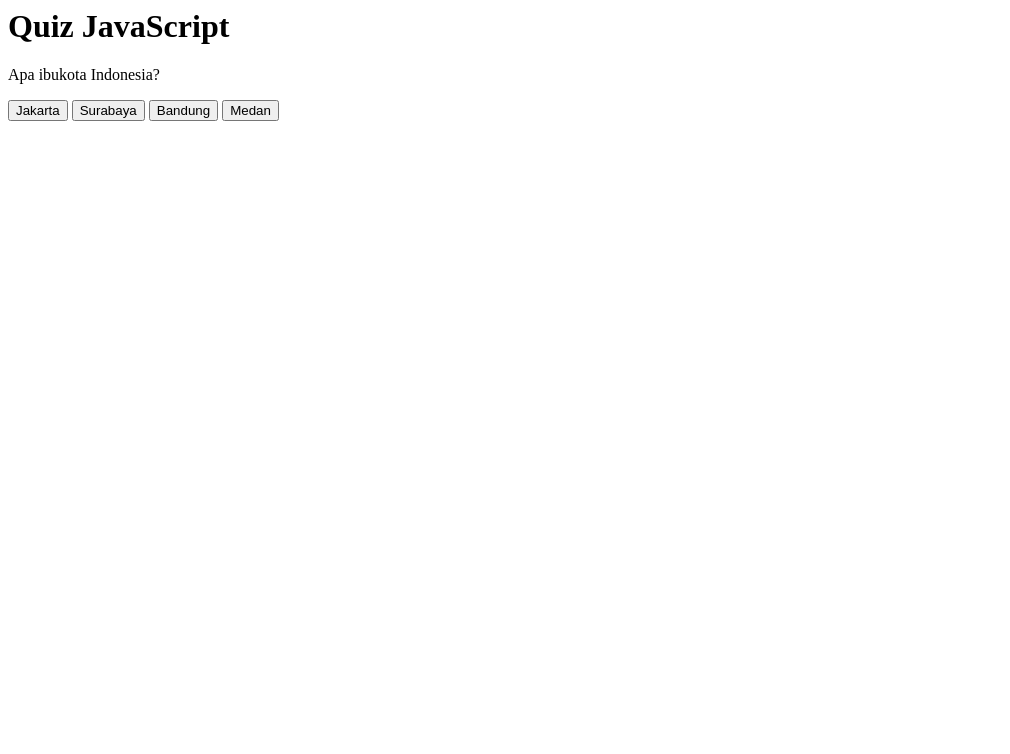
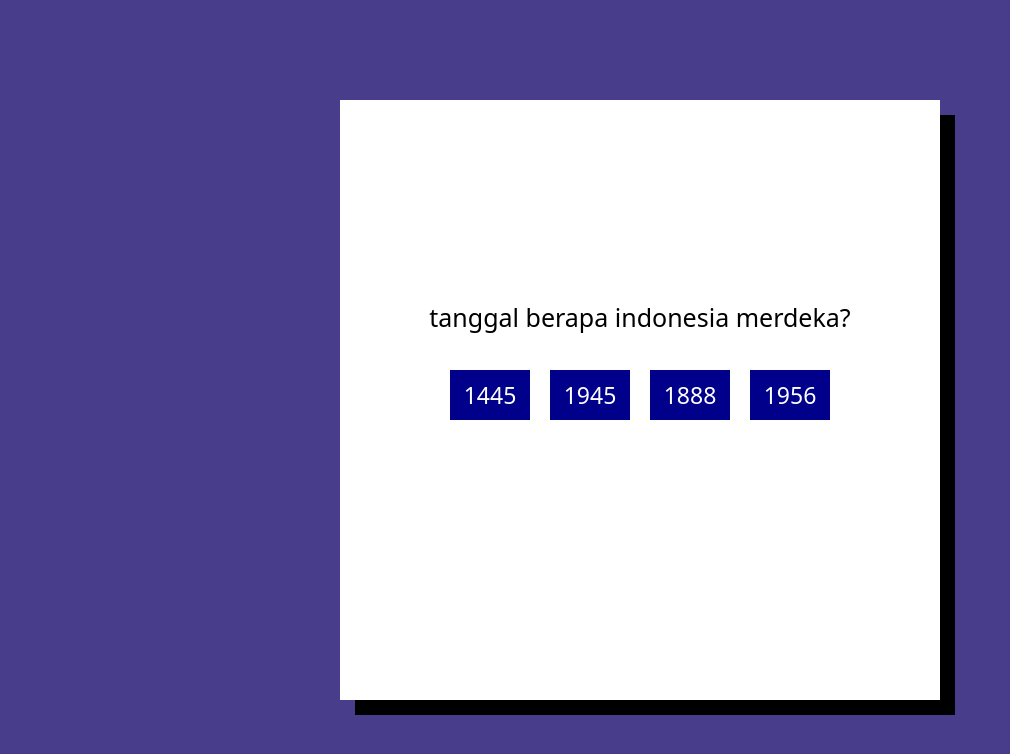
Before and after one commit to FauzanDafi/ProjectQuiz, a plain HTML site: page index.html in a window 1280 px wide. Shown: the whole page, without its empty margins (0-1010 px from the left). Drawn offline with Linux system fonts and the light colour scheme.

Commit message:
uplaod file quiz

```diff
--- a/index.html
+++ b/index.html
@@ -1,24 +1,25 @@
+<!DOCTYPE html>
 <html lang="en">
 
 <head>
     <meta charset="UTF-8">
     <meta name="viewport" content="width=device-width, initial-scale=1.0">
+    <link rel="stylesheet" href="style.css">
     <title>Document</title>
 </head>
 
 <body>
-    <h1>Quiz JavaScript</h1>
-    <div id="quiz-container">
-        <div id="question-container">
-            <p id="question-text"></p>
+    <div id="container1">
+        <div id="text-container1">
+            <p id="text1"></p>
         </div>
-        <div id="choices-container">
-            <button class="choice" onclick="checkAnswer(0)"></button>
-            <button class="choice" onclick="checkAnswer(1)"></button>
-            <button class="choice" onclick="checkAnswer(2)"></button>
-            <button class="choice" onclick="checkAnswer(3)"></button>
+        <div id="choice-container1">
+            <button class="choice1" onclick="checkAnswer(0)"></button>
+            <button class="choice1" onclick="checkAnswer(1)"></button>
+            <button class="choice1" onclick="checkAnswer(2)"></button>
+            <button class="choice1" onclick="checkAnswer(3)"></button>
         </div>
-        <p id="result"></p>
+        <p id="result1"></p>
     </div>
 
     <script src="script.js"></script>
--- a/script.js
+++ b/script.js
@@ -1,60 +1,66 @@
-const questions = [
+const questions1 = [
   {
-    question: "Apa ibukota Indonesia?",
-    choices: ["Jakarta", "Surabaya", "Bandung", "Medan"],
-    correctAnswer: 0,
+    question1: "tanggal berapa indonesia merdeka?",
+    answer: ["1445", "1945", "1888", "1956"],
+    currentAnser: 1,
   },
   {
-    question: "Berapakah hasil dari 2 + 2?",
-    choices: ["3", "4", "5", "6"],
-    correctAnswer: 1,
+    question1: "kapan fiat menormalisasikan dolar?",
+    answer: ["1445", "1945", "1881", "1972"],
+    currentAnser: 3,
   },
   {
-    question: "Siapa penemu teori relativitas?",
-    choices: [
-      "Isaac Newton",
-      "Albert Einstein",
-      "Stephen Hawking",
-      "Galileo Galilei",
-    ],
-    correctAnswer: 1,
+    question1: "mengapa penting sekarang belajar bahasa pemograman?",
+    answer: ["ikut tren", "menyesuaikan zaman", "kebutuhan", "semua benar"],
+    currentAnser: 3,
+  },
+  {
+    question1: "type data apa yang menyimpan sebuah nilai yang banyak?",
+    answer: ["aritmatika", "boolen", "variable", "array"],
+    currentAnser: 3,
+  },
+  {
+    question1: "type data apa yang menggunakan logika?",
+    answer: ["aritmatika", "array", "variable", "boolen"],
+    currentAnser: 3,
   },
 ];
 
-let currentQuestionIndex = 0;
-let score = 0;
+const container1 = document.getElementById("container1");
+const textContainer1 = document.getElementById("text-container1");
+const text1 = document.getElementById("text1");
+const choiceContainer = document.getElementById("choice-container1");
+const buttonChoice = document.querySelectorAll(".choice1");
+const result1 = document.getElementById("result1");
+let currentQuestionIndex2 = 0;
+let score2 = 0;
 
-function displayQuestion() {
-  const questionText = document.getElementById("question-text");
-  const choicesButtons = document.querySelectorAll(".choice");
+function displayQuestion1() {
+  if (currentQuestionIndex2 < questions1.length) {
+    const currentQuestion1 = questions1[currentQuestionIndex2];
+    text1.textContent = currentQuestion1.question1;
 
-  if (currentQuestionIndex < questions.length) {
-    const currentQuestion = questions[currentQuestionIndex];
-    questionText.textContent = currentQuestion.question;
-
-    for (let i = 0; i < currentQuestion.choices.length; i++) {
-      choicesButtons[i].textContent = currentQuestion.choices[i];
+    for (let i = 0; i < currentQuestion1.answer.length; i++) {
+      buttonChoice[i].textContent = currentQuestion1.answer[i];
     }
   } else {
-    questionText.textContent = "Quiz Selesai!";
-    for (const button of choicesButtons) {
+    text1.textContent = "Quiz Selesai!";
+    for (const button of buttonChoice) {
       button.style.display = "none";
     }
-    document.getElementById(
-      "result"
-    ).textContent = `Skor Anda: ${score}/${questions.length}`;
+    result1.textContent = `Skor Anda: ${score2}/${questions1.length}`;
   }
 }
 
-function checkAnswer(choiceIndex) {
-  const currentQuestion = questions[currentQuestionIndex];
+function checkAnswer(choice1Index) {
+  const currentQuestion1 = questions1[currentQuestionIndex2];
 
-  if (choiceIndex === currentQuestion.correctAnswer) {
-    score++;
+  if (choice1Index === currentQuestion1.currentAnser) {
+    score2++;
   }
 
-  currentQuestionIndex++;
-  displayQuestion();
+  currentQuestionIndex2++;
+  displayQuestion1();
 }
 
-displayQuestion();
+displayQuestion1();
--- /dev/null
+++ b/style.css
@@ -0,0 +1,77 @@
+* {
+  padding: 0;
+  margin: 0;
+  box-sizing: border-box;
+  font-family: system-ui;
+}
+
+body {
+  width: 100%;
+  height: 100vh;
+  background-color: darkslateblue;
+  display: flex;
+  align-items: center;
+  justify-content: center;
+  flex-direction: column;
+}
+
+#container1 {
+  width: 600px;
+  height: 600px;
+  box-shadow: 15px 15px 0px black;
+  padding: 10px;
+  background-color: white;
+  display: flex;
+  flex-direction: column;
+  align-items: center;
+  justify-content: center;
+}
+
+#text-container1 {
+  min-width: 100px;
+  min-height: 50px;
+}
+
+#text1 {
+  color: black;
+  font-size: 25px;
+  font-weight: 500;
+}
+
+#choice-container1 {
+  margin-top: 20px;
+  min-width: 100px;
+  min-height: 50px;
+  display: flex;
+  align-items: center;
+  justify-content: center;
+  gap: 20px;
+}
+
+.choice1 {
+  min-width: 80px;
+  min-height: 50px;
+  border: 2px solid darkblue;
+  background-color: darkblue;
+  transition: 0.5s;
+  color: white;
+  font-size: 23px;
+  font-weight: 500;
+  cursor: pointer;
+}
+
+.choice1:hover {
+  box-shadow: 10px 10px 0px black;
+  background-color: white;
+  color: black;
+}
+
+#result1 {
+  margin-top: 20px;
+  width: 100px;
+  height: 60px;
+  text-align: center;
+  font-size: 24px;
+  font-weight: 600;
+  color: black;
+}
```
